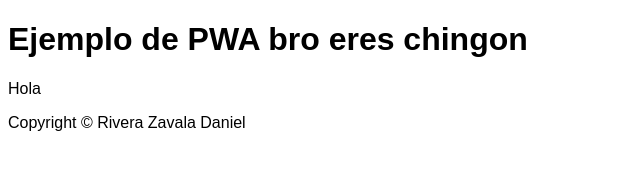
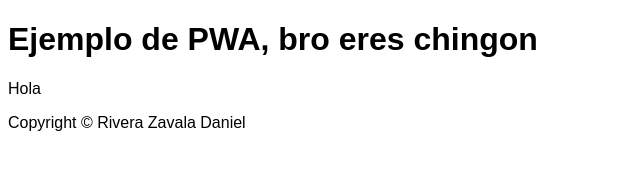
Before and after one commit to DvnielRiveraZavala/DvnielRiveraZavala.github.io, a plain HTML site: page index.html in a window 1280 px wide. Shown: the whole page, without its empty margins (0-640 px from the left). Drawn offline with Linux system fonts and the light colour scheme.

Commit message:
Modificacion y cambios en index

```diff
--- a/index.html
+++ b/index.html
@@ -27,7 +27,7 @@
     <script type="module" src="cmp/mi-footer.js"></script>
     <link rel="stylesheet" href="css/estilos.css">
   <body>
-    <h1>Ejemplo de PWA bro eres chingon</h1>
+    <h1>Ejemplo de PWA, bro eres chingon</h1>
     <p>Hola</p>
     <footer>
       <p>
```
